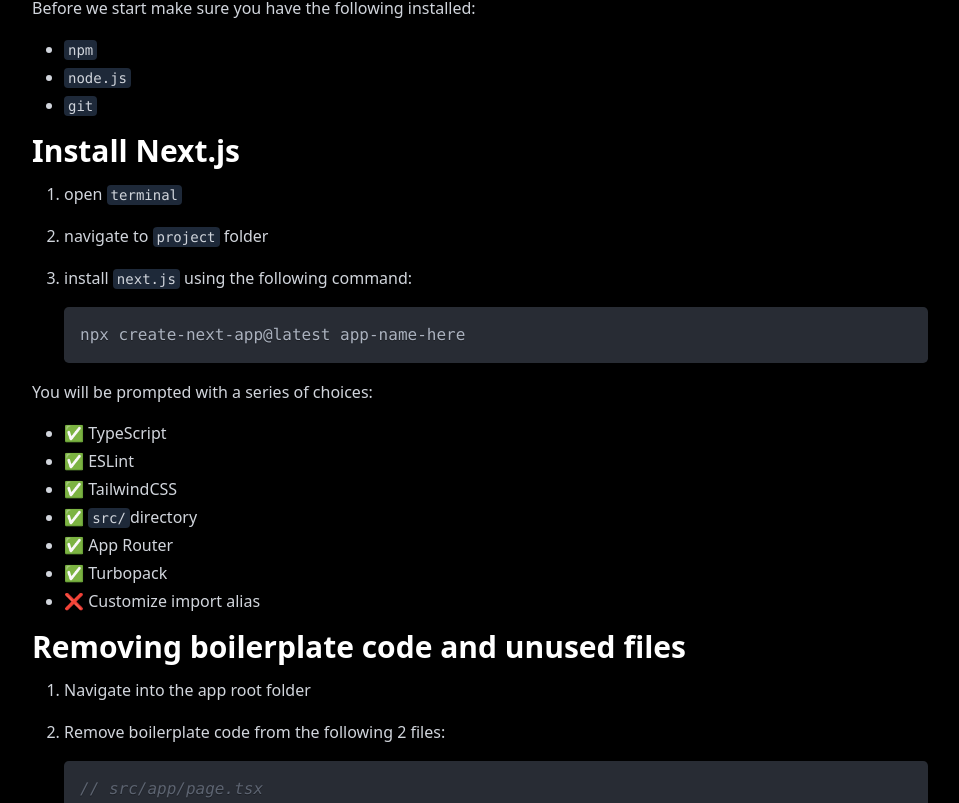
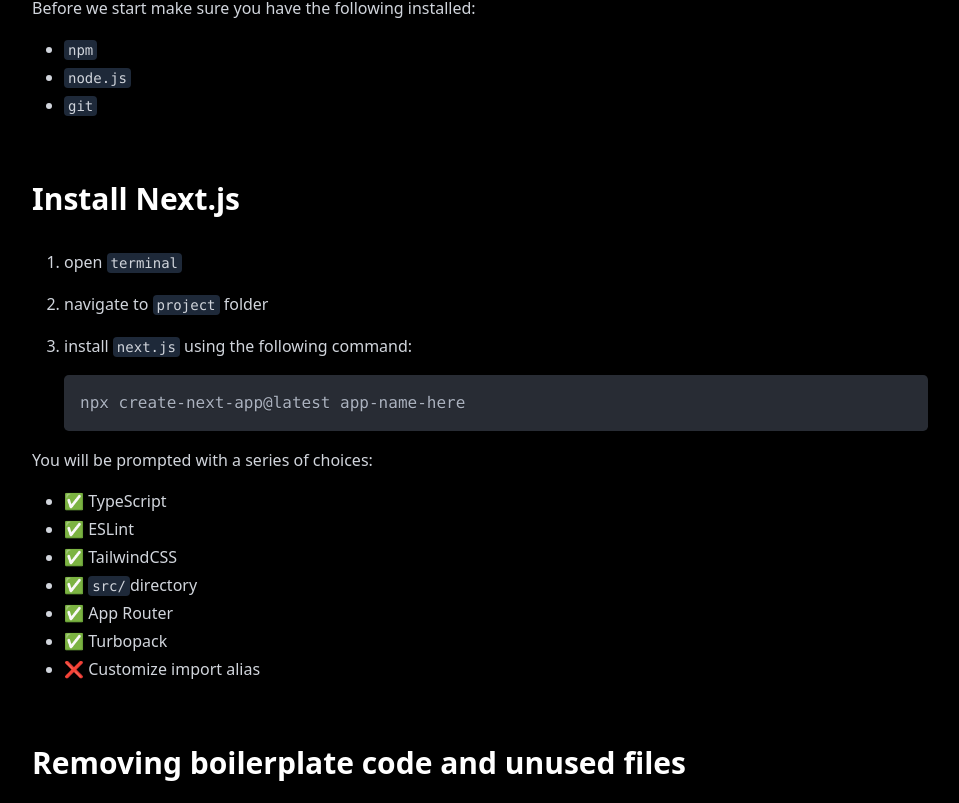
Before and after one commit to chandra-lindy/chandra-lindy.com, a Next.js app: page /blog/starting-a-nextjs-project in a window 1280 px wide. Shown: the part 1134-1937 px from the top of the page, without its empty margins (160-1119 px from the left). Built offline with nearby package versions, Linux system fonts and the light colour scheme.

Commit message:
style: improved spacing of header and paragraph elements

```diff
--- a/src/app/blog/[slug]/page.tsx
+++ b/src/app/blog/[slug]/page.tsx
@@ -42,37 +42,37 @@
             <ReactMarkdown
               components={{
                 h1: ({ children }) => (
-                  <h1 className="text-4xl font-bold mb-4 text-white">
+                  <h1 className="text-4xl font-bold mt-16 mb-8 text-white">
                     {children}
                   </h1>
                 ),
                 h2: ({ children }) => (
-                  <h2 className="text-3xl font-semibold mb-3 text-white">
+                  <h2 className="text-3xl font-semibold mt-16 mb-8 text-white">
                     {children}
                   </h2>
                 ),
                 h3: ({ children }) => (
-                  <h3 className="text-2xl font-medium mb-2 text-white">
+                  <h3 className="text-2xl font-medium mt-16 mb-8 text-white">
                     {children}
                   </h3>
                 ),
                 h4: ({ children }) => (
-                  <h4 className="text-xl font-medium mb-2 text-white">
+                  <h4 className="text-xl font-medium mt-16 mb-8 text-white">
                     {children}
                   </h4>
                 ),
                 h5: ({ children }) => (
-                  <h5 className="text-lg font-medium mb-2 text-white">
+                  <h5 className="text-lg font-medium mt-16 mb-8 text-white">
                     {children}
                   </h5>
                 ),
                 h6: ({ children }) => (
-                  <h6 className="text-base font-medium mb-2 text-white">
+                  <h6 className="text-base font-medium mt-16 mb-8 text-white">
                     {children}
                   </h6>
                 ),
                 p: ({ children }) => (
-                  <p className="mb-4 text-gray-300 leading-relaxed">
+                  <p className="mb-4 text-gray-300 my-4 leading-relaxed">
                     {children}
                   </p>
                 ),
@@ -95,7 +95,10 @@
                   </div>
                 ),
                 a: ({ children, href }) => (
-                  <a href={href} className="text-blue-400 hover:text-blue-300 underline decoration-blue-400 hover:decoration-blue-300">
+                  <a
+                    href={href}
+                    className="text-blue-400 hover:text-blue-300 underline decoration-blue-400 hover:decoration-blue-300"
+                  >
                     {children}
                   </a>
                 ),
```
